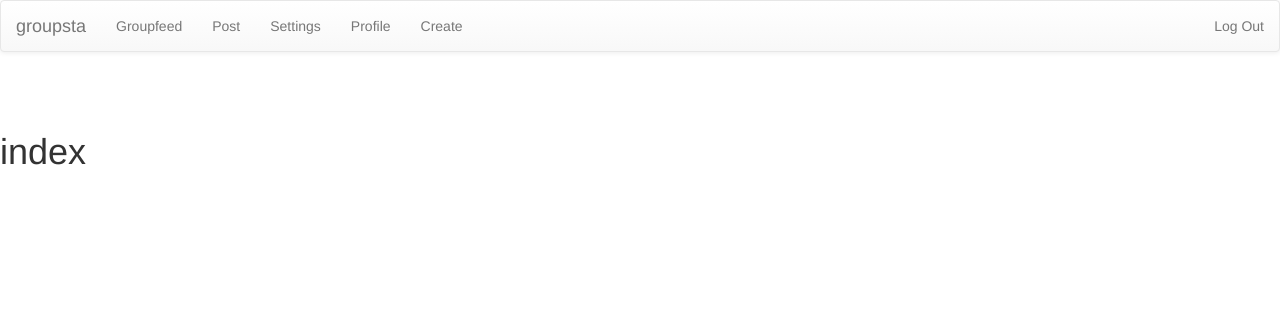
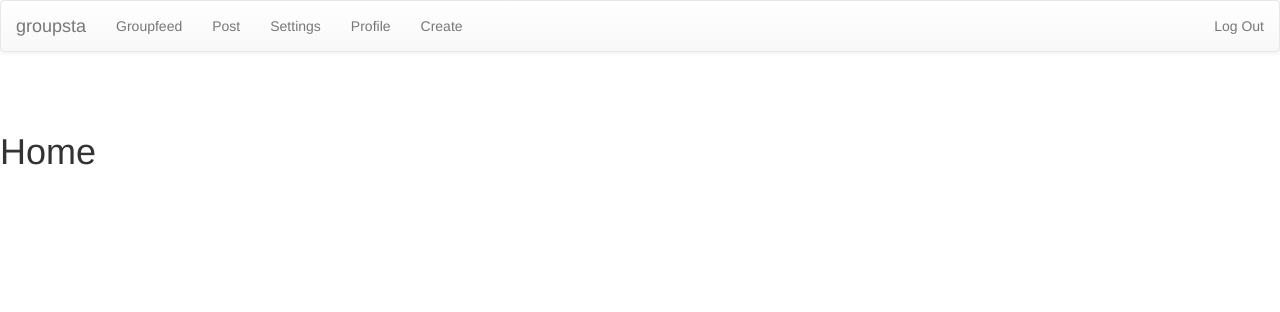
Before and after one commit to Wanghuaichen/groupsta, a Flask app: template templates/home.html in a window 1280 px wide. Shown: the top 312 px of the page. Run offline with Flask 2, Linux system fonts and the light colour scheme; the template is opened without the code that fills it, so the values that code supplies are empty; a user stored in the database is signed in; some libraries are stand-ins or nearby versions.

Commit message:
home html nu wel goed

```diff
--- a/templates/home.html
+++ b/templates/home.html
@@ -1,11 +1,11 @@
 {% extends "layout.html" %}
 
 {% block title %}
-    Index
+    Home
 {% endblock %}
 
 {% block main %}
     <body>
-        <h1>index</h1>
+        <h1>Home</h1>
     </body>
 {% endblock %}
```
